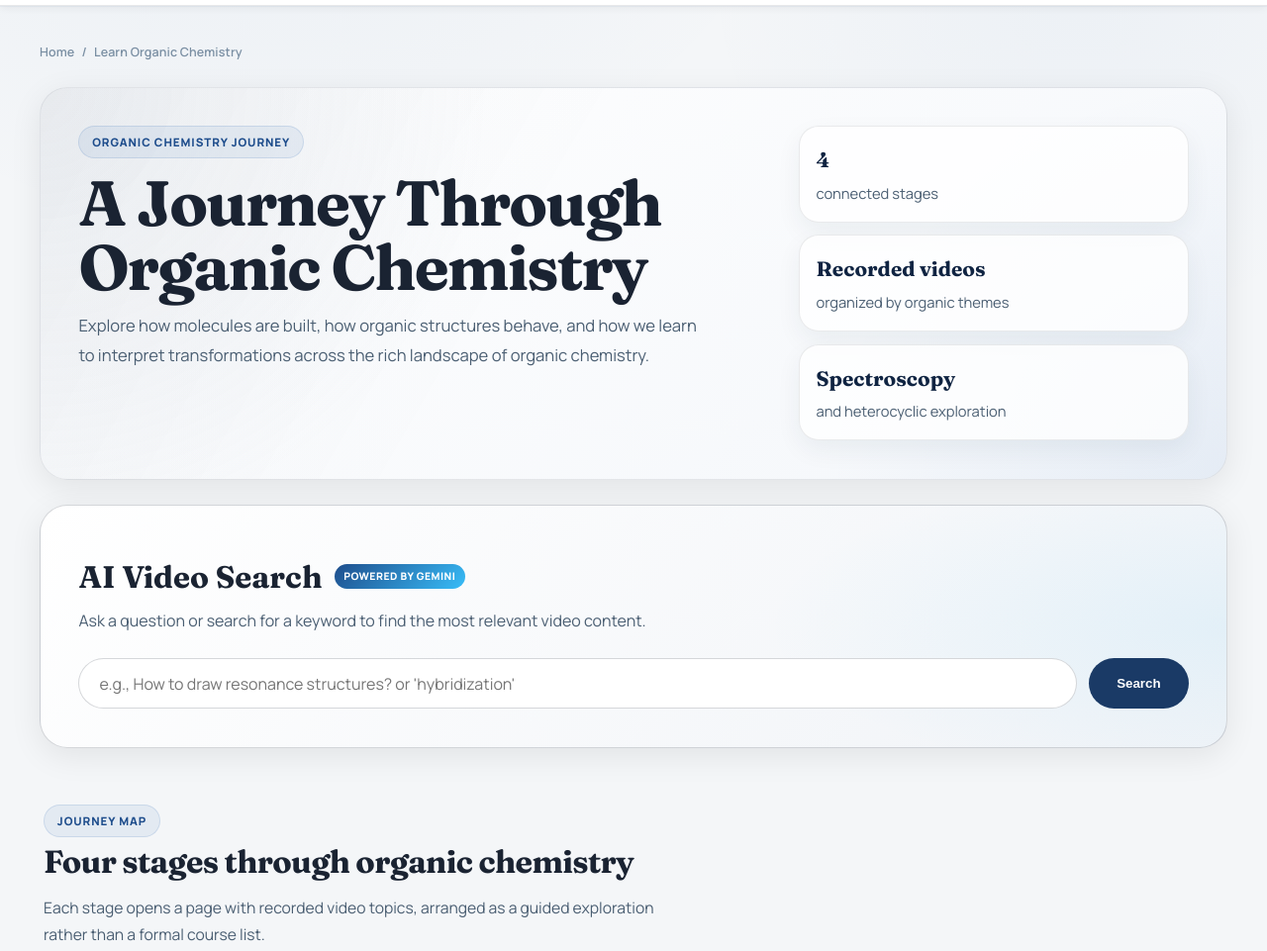
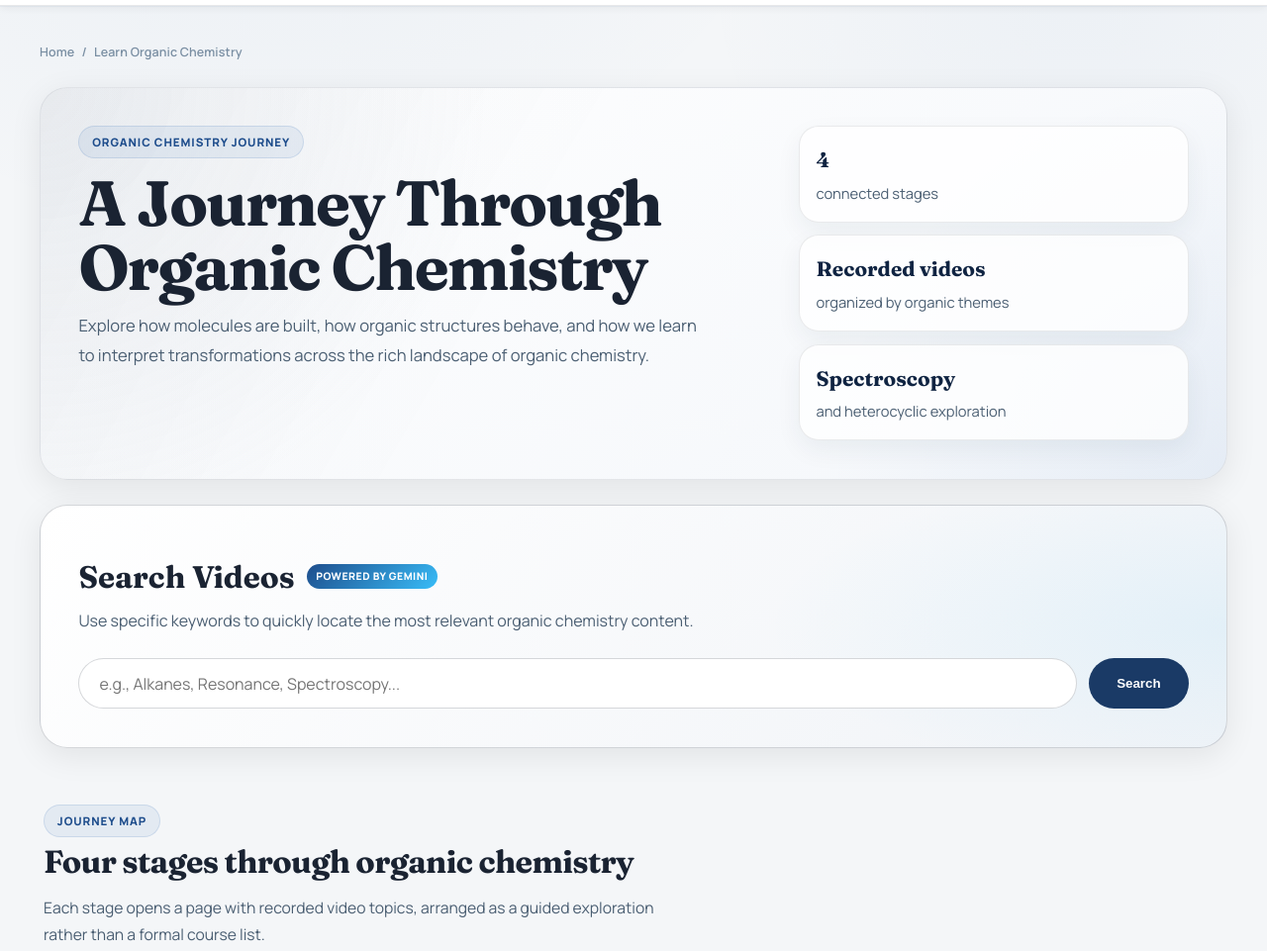
Before and after one commit to mwahhab95/Mohammad-Abdulwahhab, a plain HTML site: page learn-organic-chemistry/index.html in a window 1280 px wide. Shown: the part 136-1097 px from the top of the page at 99% size. Drawn offline with Linux system fonts and the light colour scheme.

Commit message:
Update search UI text to be more professional and keyword-focused

```diff
--- a/learn-organic-chemistry/index.html
+++ b/learn-organic-chemistry/index.html
@@ -75,12 +75,12 @@
         <!-- AI Search Engine Section -->
         <div class="search-container">
           <div class="search-header">
-            <h2>AI Video Search <span class="ai-badge">Powered by Gemini</span></h2>
-            <p>Ask a question or search for a keyword to find the most relevant video content.</p>
+            <h2>Search Videos <span class="ai-badge">Powered by Gemini</span></h2>
+            <p>Use specific keywords to quickly locate the most relevant organic chemistry content.</p>
           </div>
           <form class="search-form" id="searchForm">
             <div class="search-input-wrapper">
-              <input type="text" id="searchInput" class="search-input" placeholder="e.g., How to draw resonance structures? or 'hybridization'" required>
+              <input type="text" id="searchInput" class="search-input" placeholder="e.g., Alkanes, Resonance, Spectroscopy..." required>
             </div>
             <button type="submit" class="search-button" id="searchBtn">Search</button>
           </form>
```
